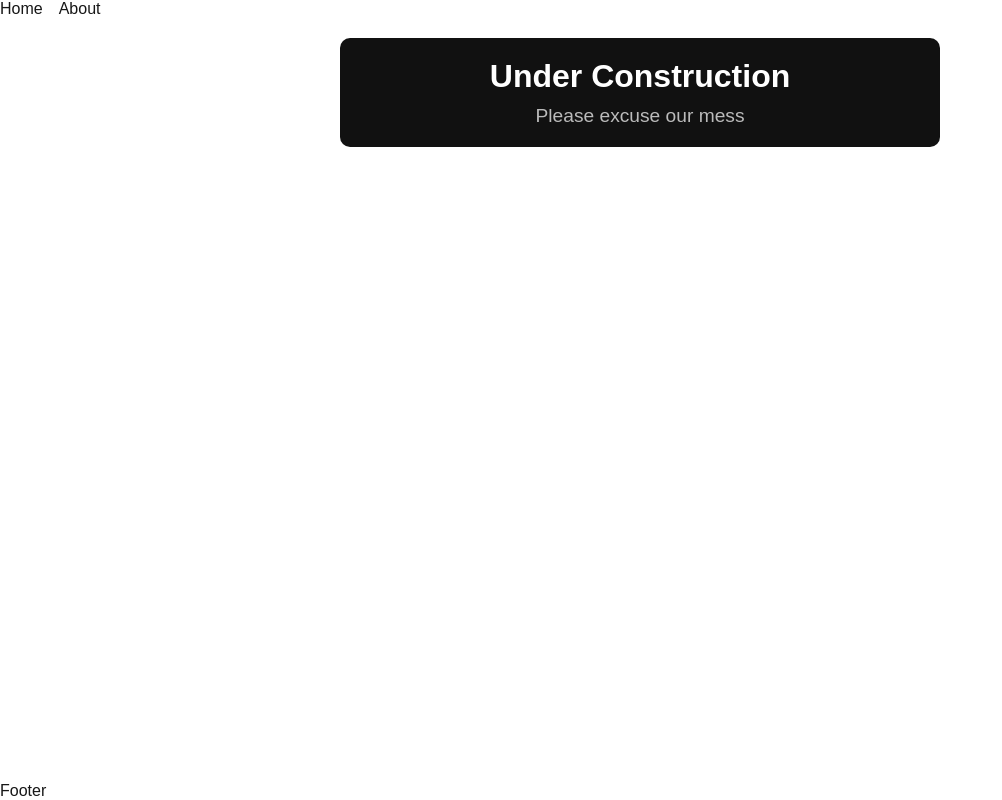
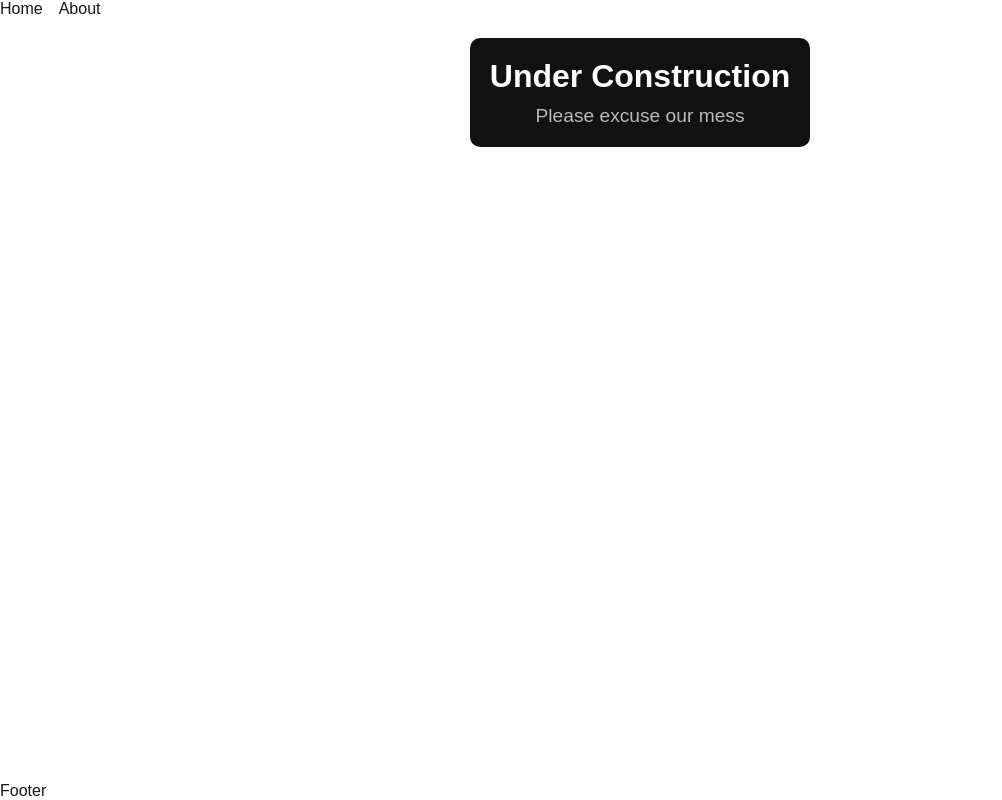
Before and after one commit to Jwilliams137/Atkinson-Art, a Next.js app: page / in a window 1280 px wide. Shown: the whole page, without its empty margins (0-1002 px from the left). Built offline with nearby package versions, Linux system fonts and the light colour scheme; no server answers.

Commit message:
Under Construction

```diff
--- a/src/app/layout.tsx
+++ b/src/app/layout.tsx
@@ -3,6 +3,7 @@ import "./globals.css";
 import styles from './layout.module.css';
 import Nav from '../../components/Nav/Nav';
 import Footer from '../../components/Footer/Footer';
+import UnderConstruction from "../../components/UnderConstruction/UnderConstruction"
 
 export const metadata: Metadata = {
   robots: "noindex, nofollow",
@@ -16,6 +17,7 @@ export default function RootLayout({ children }: { children: React.ReactNode })
     <html lang="en">
       <body className={styles.wrapper}>
         <Nav />
+        <UnderConstruction />
         <div className={styles.children_container}>
           {children}
         </div>
--- a/src/app/page.tsx
+++ b/src/app/page.tsx
@@ -1,10 +1,8 @@
 import styles from "./page.module.css"
-import UnderConstruction from "../../components/UnderConstruction/UnderConstruction"
 
 export default function Home() {
   return (
     <div className={styles.main}>
-      <UnderConstruction/>
     </div>
   );
 }
```
